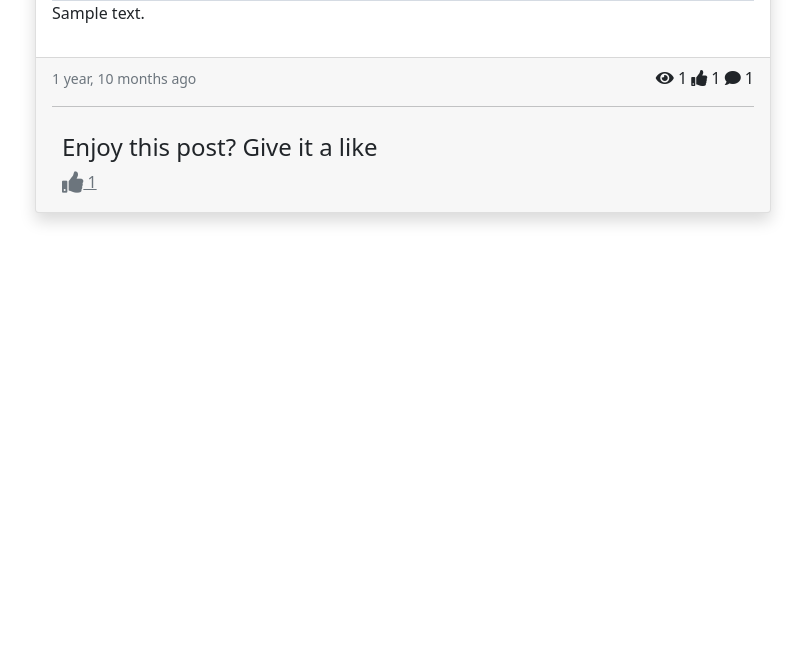
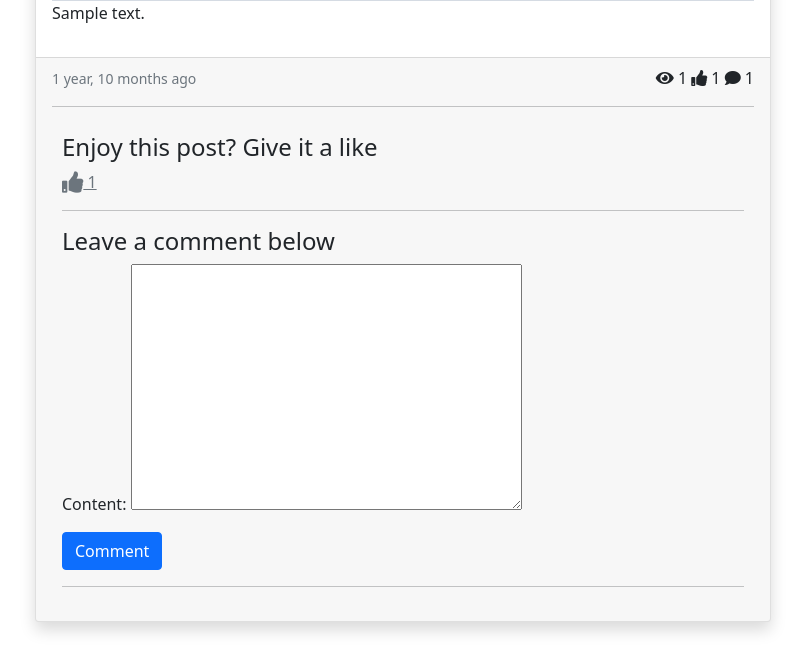
Before and after one commit to DanielArturoAlejoAlvarez/Blog-With-Django-3.2.9-Full-Python-3.8, a Django app: a page that uses templates/posts/post_detail.html in a window 1280 px wide. Shown: the part 774-1420 px from the top of the page, without its empty margins (237-1042 px from the left). Before the commit the page ends 998 px from the top, so only its background shows below. Run offline with Django 3.2, Linux system fonts and the light colour scheme; a user stored in the database is signed in; tables that the repository leaves empty hold one stand-in row (values such as "Sample post"); grey boxes marked "Sample" are stand-in pictures; some libraries are stand-ins or nearby versions.

Commit message:
Adding & configure comment form in detail template

```diff
--- a/templates/posts/post_detail.html
+++ b/templates/posts/post_detail.html
@@ -1,40 +1,67 @@
 {% extends 'base.html' %} {% block content %}
-
 
 <div class="row my-4">
   <div class="col-12 col-md-8 offset-md-2">
-
     <div class="card shadow">
       <div class="card-header"><h2>{{object.title | upper}}</h2></div>
       <div class="card-body">
-            <img src="{{object.thumbnail.url}}" alt="{{object.title}}" class="card-img-top">
+        <img
+          src="{{object.thumbnail.url}}"
+          alt="{{object.title}}"
+          class="card-img-top"
+        />
 
         <p>{{object.content}}</p>
       </div>
       <div class="card-footer">
         <p class="float-end">
           <span><i class="fas fa-eye"></i> {{object.get_view_count}}</span>
-              <span><i class="fas fa-thumbs-up"></i> {{object.get_like_count}}</span>
-              <span><i class="fas fa-comment"></i> {{object.get_comment_count}}</span>
+          <span
+            ><i class="fas fa-thumbs-up"></i> {{object.get_like_count}}</span
+          >
+          <span
+            ><i class="fas fa-comment"></i> {{object.get_comment_count}}</span
+          >
         </p>
-            <p class="card-text text-muted"><small>{{object.publish_date | timesince}} ago</small></p>
+        <p class="card-text text-muted">
+          <small>{{object.publish_date | timesince}} ago</small>
+        </p>
 
-            <hr>
-            <div style="padding: 10px;">
+        <hr />
+        <div style="padding: 10px">
           <h4>Enjoy this post? Give it a like</h4>
           <a href="{{object.get_like_url}}" class="text-muted">
             <i class="fas fa-thumbs-up fa-lg"></i> {{object.get_like_count}}
           </a>
+          <hr />
+
+          {% if request.user.is_authenticated %}
+          <h4>Leave a comment below</h4>
+          <form method="post">
+            {% csrf_token %} {{form.as_p}}
+
+            <button type="submit" class="btn btn-primary">Comment</button>
+          </form>
+          <hr />
+          {% for obj in object.comments %}
+          <div>
+            <p>
+              {{comment.content}}
+              <br />
+              <small>{{comment.timestamp | timesince }}</small>
+            </p>
+          </div>
+          <hr />
+          {% endfor %} {% else %}
+          <a href="{% url 'account_login' %}" class="btn btn-primary"
+            >Login to comment</a
+          >
+
+          {% endif %}
+        </div>
+      </div>
+    </div>
+  </div>
 </div>
 
-          </div>
-
-
-        </div>
-
-      </div>
-
-    </div>
-
-
 {% endblock content %}
```
Lines whose indentation alone changed are shown as unchanged.
